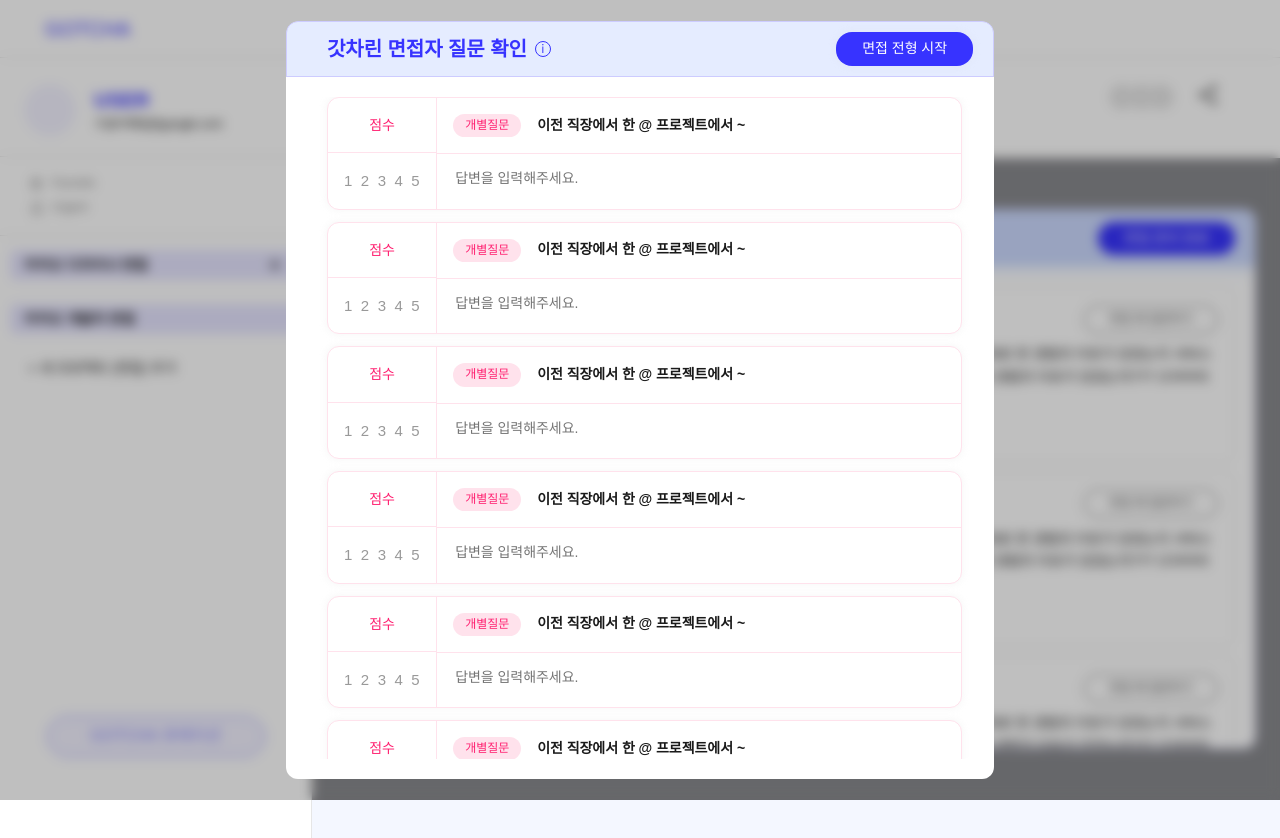
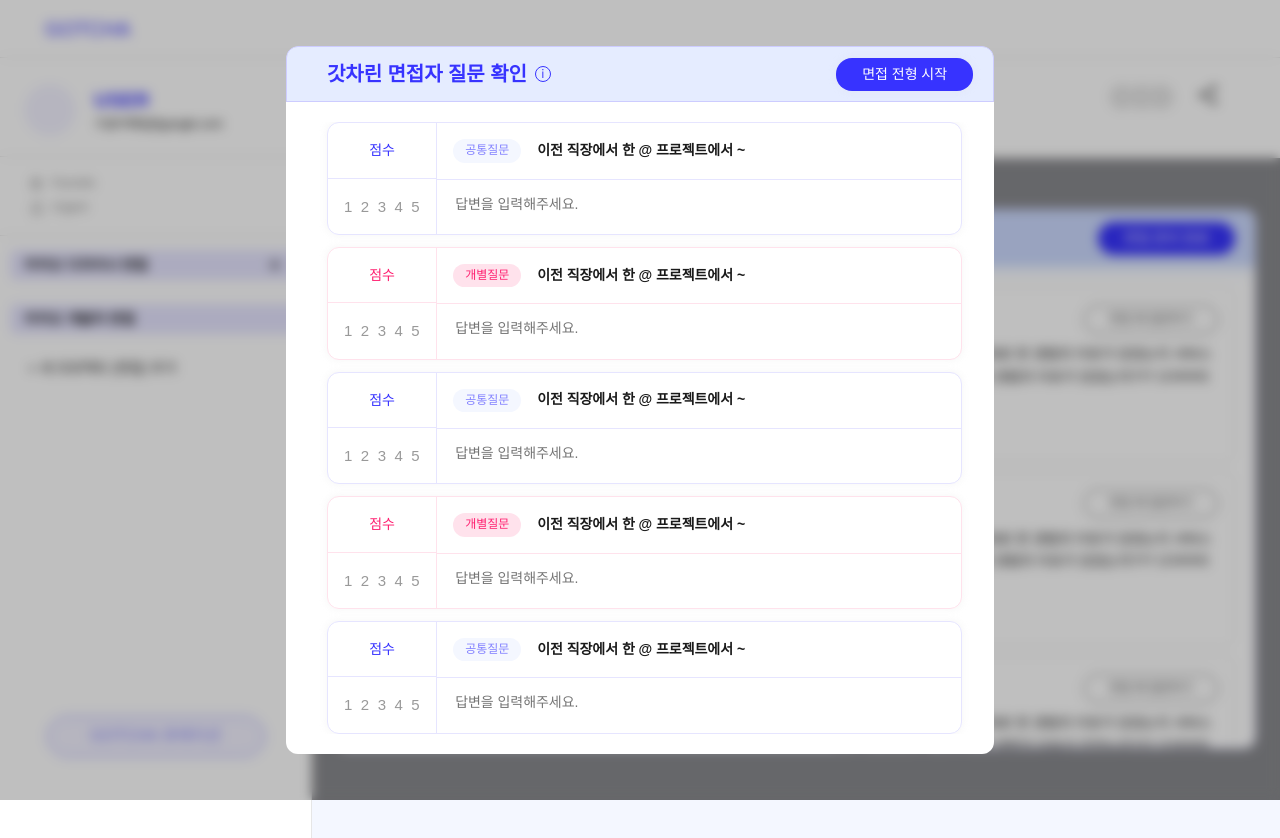
Before and after one commit to team-gotcha/gotcha-front, a React (Create React App) app: page /ready/1 in a window 1280 px wide. Both pictures are taken after a click on the button "면접 준비 완료". Shown: the top 838 px of the page. Built offline with nearby package versions, Linux system fonts and the light colour scheme.

Commit message:
[feat] drag&drop 기능 구현 - 이유 모를 에러가 나긴 함

```diff
--- a/package.json
+++ b/package.json
@@ -13,6 +13,8 @@
     "@types/react-dom": "^18.2.18",
     "axios": "^1.6.3",
     "react": "^18.2.0",
+    "react-dnd": "^16.0.1",
+    "react-dnd-html5-backend": "^16.0.1",
     "react-dom": "^18.2.0",
     "react-query": "^3.39.3",
     "react-router-dom": "^6.21.1",
--- a/src/components/cardview/QuestionItem.tsx
+++ b/src/components/cardview/QuestionItem.tsx
@@ -1,9 +1,29 @@
 import React, { useState } from "react";
 import { styled } from "styled-components";
+import { useDrag, useDrop } from "react-dnd";
 
 import MoreDotIcon from "../../assets/icons/MoreDotIcon";
 
-const QuestionItem = ({ isCommon = false }) => {
+const ItemTypes = {
+  QUESTION_ITEM: "questionItem",
+};
+
+interface DragItem {
+  type: string;
+  index: number;
+}
+
+interface QuestionItemProps {
+  isCommon?: boolean;
+  index?: number;
+  moveItem?: (dragIndex: number, hoverIndex: number) => void;
+}
+
+const QuestionItem = ({
+  isCommon = false,
+  index = 1,
+  moveItem = () => {},
+}: QuestionItemProps) => {
   const [selectedScore, setSelectedScore] = useState<number | null>(null);
   const [isHovered, setIsHovered] = useState(false);
   const [isDropdownVisible, setIsDropdownVisible] = useState(false);
@@ -22,10 +42,41 @@ const QuestionItem = ({ isCommon = false }) => {
     setIsDropdownVisible(false);
   };
 
+  const [{ isDragging }, drag] = useDrag({
+    type: ItemTypes.QUESTION_ITEM,
+    item: { type: ItemTypes.QUESTION_ITEM, index },
+    collect: (monitor) => ({
+      isDragging: !!monitor.isDragging(),
+    }),
+  });
+
+  const [, drop] = useDrop({
+    accept: ItemTypes.QUESTION_ITEM,
+    hover: (draggedItem: DragItem, monitor) => {
+      if (!draggedItem || !drag) {
+        return;
+      }
+
+      const dragIndex = draggedItem.index;
+      const hoverIndex = index;
+
+      if (dragIndex === hoverIndex) {
+        return;
+      }
+
+      moveItem(dragIndex, hoverIndex);
+
+      draggedItem.index = hoverIndex;
+    },
+  });
+
+  const opacity = isDragging ? 0.5 : 1;
   return (
     <Wrapper
       onMouseEnter={() => setIsHovered(true)}
       onMouseLeave={() => setIsHovered(false)}
+      ref={(node) => drag(drop(node))}
+      style={{ opacity }}
     >
       <Container isCommon={isCommon}>
         <ImpScoreDiv isCommon={isCommon}>
--- a/src/components/cardview/modal/QuestionCheckModal.tsx
+++ b/src/components/cardview/modal/QuestionCheckModal.tsx
@@ -1,5 +1,7 @@
 import React, { useState } from "react";
 import { styled } from "styled-components";
+import { DndProvider } from "react-dnd";
+import { HTML5Backend } from "react-dnd-html5-backend";
 
 import QuestionItem from "../QuestionItem";
 import InfoIcon from "../../../assets/icons/InfoIcon";
@@ -12,12 +14,33 @@ interface BaseModalProps {
   setIsOpenModal: React.Dispatch<React.SetStateAction<boolean>>;
 }
 
+const ItemTypes = {
+  QUESTION_ITEM: "questionItem",
+};
+
 const QuestionCheckModal = ({
   isOpen,
   setIsOpen,
   setIsOpenModal,
 }: BaseModalProps) => {
   const [isHovered, setIsHovered] = useState(false);
+  const [items, setItems] = useState([
+    { id: 1, isCommon: true },
+    { id: 2, isCommon: false },
+    { id: 3, isCommon: true },
+    { id: 4, isCommon: false },
+    { id: 5, isCommon: true },
+  ]);
+
+  const moveItem = (dragIndex: number, hoverIndex: number) => {
+    const draggedItem = items[dragIndex];
+    setItems((prevItems) => {
+      const newItems = [...prevItems];
+      newItems.splice(dragIndex, 1);
+      newItems.splice(hoverIndex, 0, draggedItem);
+      return newItems;
+    });
+  };
 
   const handleBtn = () => {
     setIsOpenModal(true);
@@ -47,14 +70,16 @@ const QuestionCheckModal = ({
         </Topbar>
         <Box>
           <QuestionContainer>
-            <QuestionItem />
-            <QuestionItem />
-            <QuestionItem />
-            <QuestionItem />
-            <QuestionItem />
-            <QuestionItem />
-            <QuestionItem />
-            <QuestionItem />
+            <DndProvider backend={HTML5Backend}>
+              {items.map((item, index) => (
+                <QuestionItem
+                  key={item?.id}
+                  isCommon={item?.isCommon}
+                  index={index}
+                  moveItem={moveItem}
+                />
+              ))}
+            </DndProvider>
           </QuestionContainer>
         </Box>
       </Container>
```
Also changed, not shown: 1 other file (tests, documents, lock files or other folders).
